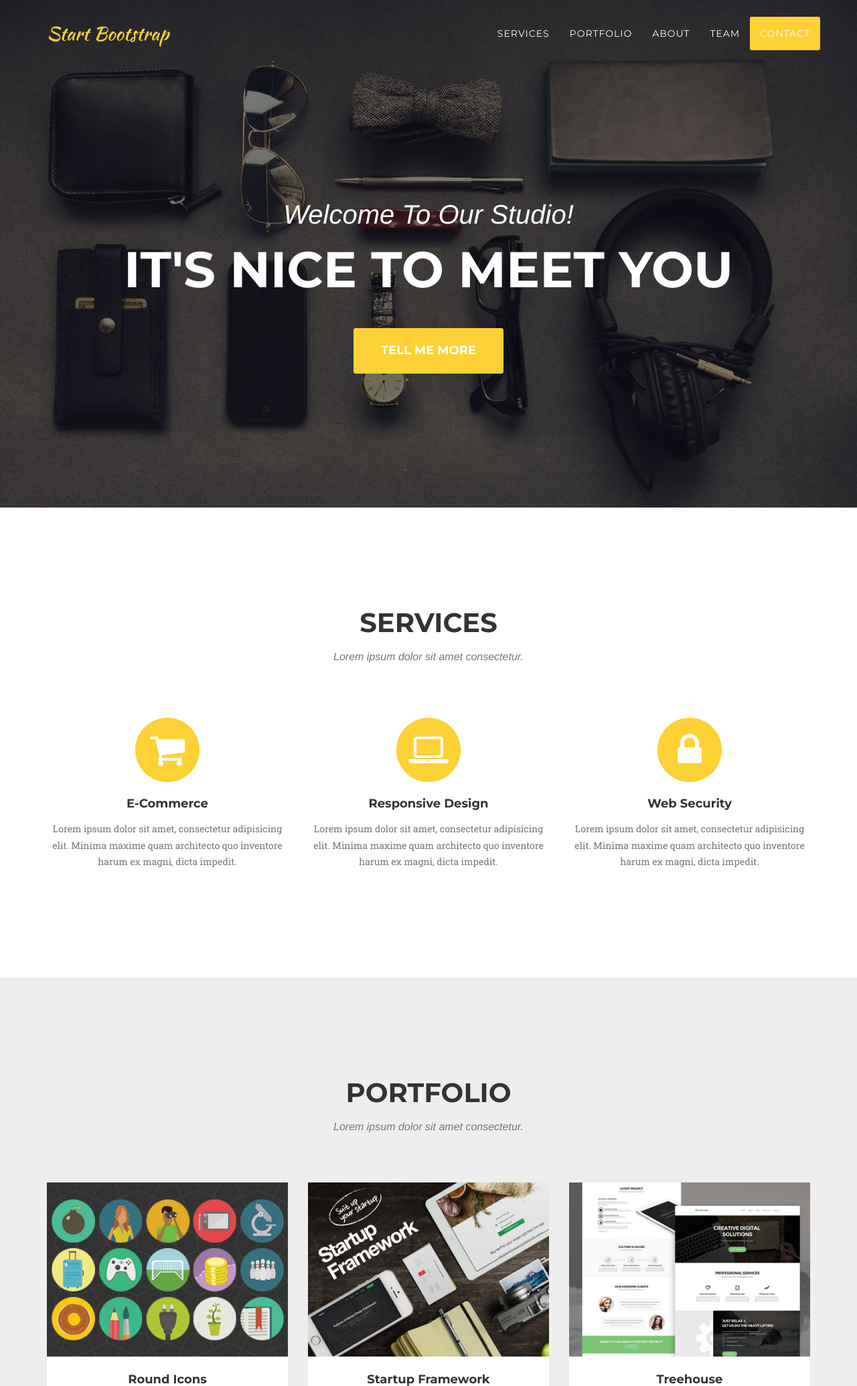
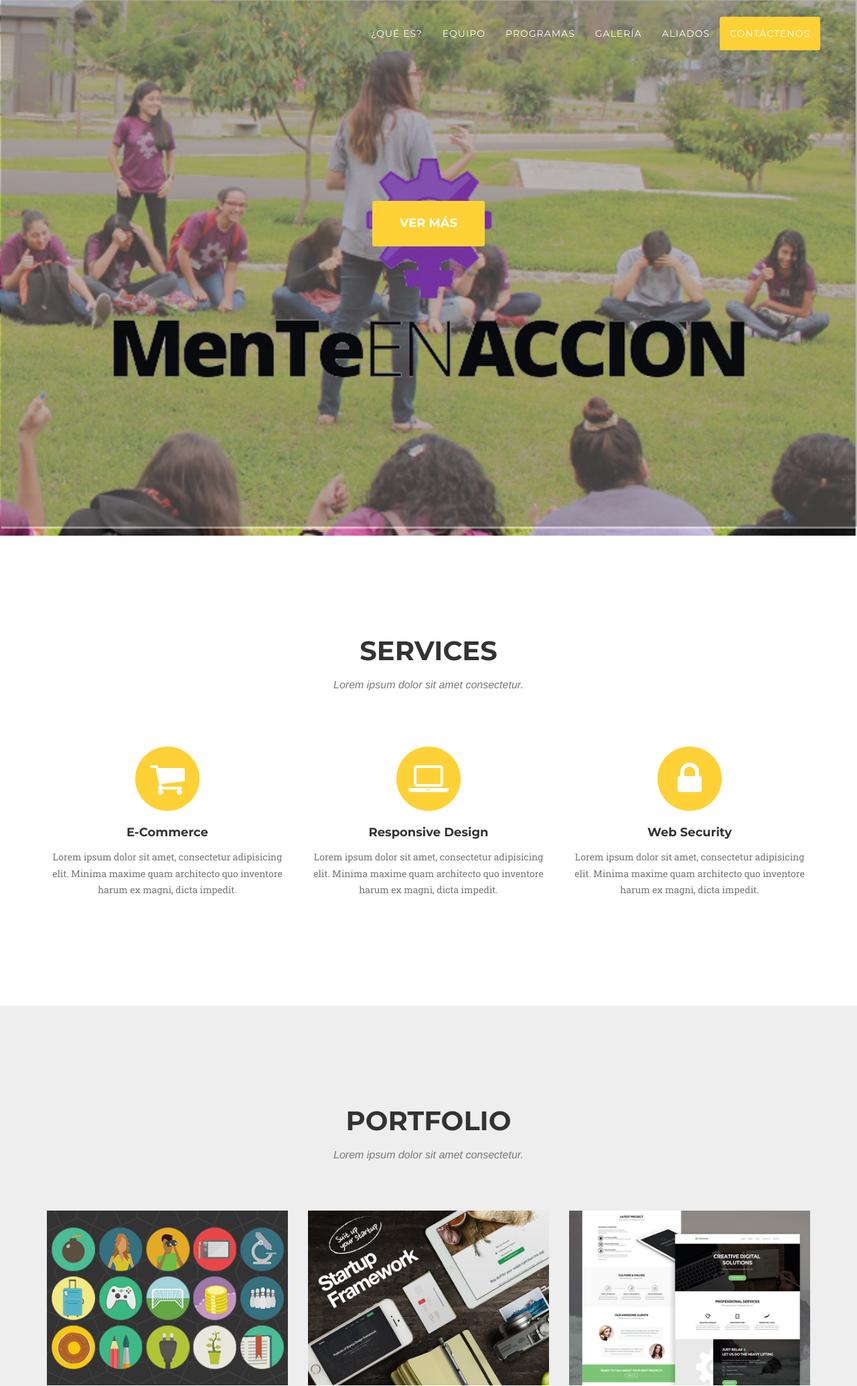
Before and after one commit to Phillipman313/GoMenTe, a Django app: page / in a window 1280 px wide. Shown: the top 2070 px of the page at 67% size. Run offline with Django 3.2, Linux system fonts and the light colour scheme; some libraries are stand-ins or nearby versions; some web fonts are replaced.

Commit message:
Template de Mente en Accion. Se agrego la app Photologue. Seccion de equipo.

```diff
--- a/GoMenTe/urls.py
+++ b/GoMenTe/urls.py
@@ -14,9 +14,13 @@ Including another URLconf
     2. Add a URL to urlpatterns:  url(r'^blog/', include('blog.urls'))
 """
 from django.conf.urls import url, include
+from django.conf.urls.static import static
 from django.contrib import admin
+
+from GoMenTe import settings
 
 urlpatterns = [
     url(r'^', include('home.urls')),
     url(r'^admin/', admin.site.urls),
-]
+    url(r'^photologue/', include('photologue.urls', namespace='photologue')),
+] + static(settings.MEDIA_URL, document_root=settings.MEDIA_ROOT)
--- a/home/models.py
+++ b/home/models.py
@@ -4,6 +4,10 @@ from django.db import models
 from personas.models import Persona
 
 
+class TipoIntegrante(models.Model):
+    nombre = models.CharField('Nombre', max_length=50)
+
 class Equipo(models.Model):
     descripcion = models.TextField('Descripcion')
     idPersonaRef = models.ForeignKey(Persona, on_delete=models.PROTECT, verbose_name='Persona')
+    idTipoIntegranteRef = models.ForeignKey(TipoIntegrante, on_delete=models.PROTECT, verbose_name='Tipo integrante')
--- a/home/static/home/css/agency.css
+++ b/home/static/home/css/agency.css
@@ -6,6 +6,10 @@
 body {
   overflow-x: hidden;
   font-family: "Roboto Slab", "Helvetica Neue", Helvetica, Arial, sans-serif;
+}
+body, html {
+    width: 100%;
+    height: 100%;
 }
 .text-muted {
   color: #777777;
@@ -236,6 +240,7 @@ header {
   -o-background-size: cover;
   text-align: center;
   color: white;
+  min-height: 100%;
 }
 header .intro-text {
   padding-top: 100px;
--- a/home/templates/home/index.html
+++ b/home/templates/home/index.html
@@ -9,7 +9,7 @@
     <meta name="description" content="">
     <meta name="author" content="">
 
-    <title>Agency - Start Bootstrap Theme</title>
+    <title>MenTe en Acción</title>
 
     {% load static %}
     <!-- Bootstrap Core CSS -->
@@ -23,7 +23,7 @@
     <link href='https://fonts.googleapis.com/css?family=Roboto+Slab:400,100,300,700' rel='stylesheet' type='text/css'>
 
     <!-- Theme CSS -->
-    <link href="{% static "home/css/agency.min.css" %}" rel="stylesheet">
+    <link href="{% static "home/css/agency.css" %}" rel="stylesheet">
 
     <!-- HTML5 Shim and Respond.js IE8 support of HTML5 elements and media queries -->
     <!-- WARNING: Respond.js doesn't work if you view the page via file:// -->
@@ -44,7 +44,7 @@
                 <button type="button" class="navbar-toggle" data-toggle="collapse" data-target="#bs-example-navbar-collapse-1">
                     <span class="sr-only">Toggle navigation</span> Menu <i class="fa fa-bars"></i>
                 </button>
-                <a class="navbar-brand page-scroll" href="#page-top">Start Bootstrap</a>
+                <!-- <a class="navbar-brand page-scroll" href="#page-top">Start Bootstrap</a> -->
             </div>
 
             <!-- Collect the nav links, forms, and other content for toggling -->
@@ -54,19 +54,22 @@
                         <a href="#page-top"></a>
                     </li>
                     <li>
-                        <a class="page-scroll" href="#services">Services</a>
+                        <a class="page-scroll" href="#services">¿Qué es?</a>
                     </li>
                     <li>
-                        <a class="page-scroll" href="#portfolio">Portfolio</a>
+                        <a class="page-scroll" href="#portfolio">Equipo</a>
                     </li>
                     <li>
-                        <a class="page-scroll" href="#about">About</a>
+                        <a class="page-scroll" href="#about">Programas</a>
                     </li>
                     <li>
-                        <a class="page-scroll" href="#team">Team</a>
+                        <a class="page-scroll" href="#team">Galería</a>
                     </li>
                     <li>
-                        <a class="page-scroll" href="#contact">Contact</a>
+                        <a class="page-scroll" href="#">Aliados</a>
+                    </li>
+                    <li>
+                        <a class="page-scroll" href="#contact">Contáctenos</a>
                     </li>
                 </ul>
             </div>
@@ -79,9 +82,9 @@
     <header>
         <div class="container">
             <div class="intro-text">
-                <div class="intro-lead-in">Welcome To Our Studio!</div>
-                <div class="intro-heading">It's Nice To Meet You</div>
-                <a href="#services" class="page-scroll btn btn-xl">Tell Me More</a>
+                <!-- <div class="intro-lead-in">Welcome To Our Studio!</div> -->
+                <!-- <div class="intro-heading">It's Nice To Meet You</div> -->
+                <a href="#services" class="page-scroll btn btn-xl">Ver más</a>
             </div>
         </div>
     </header>
--- a/personas/models.py
+++ b/personas/models.py
@@ -4,6 +4,8 @@ from django.db import models
 # Create your models here.
 from django.db.models.signals import post_save
 from django.dispatch.dispatcher import receiver
+from photologue.models import Gallery
+from sortedm2m.fields import SortedManyToManyField
 
 
 class Persona(models.Model):
@@ -19,9 +21,13 @@ class Persona(models.Model):
     telefono = models.CharField('Telefono', max_length=30, null=True, blank=True)
     correo = models.EmailField('Correo', unique=True)
     usuario = models.OneToOneField(User, on_delete=models.CASCADE)
+    fotos = SortedManyToManyField('photologue.Photo', related_name='fotos', blank=True)
     #usuario = models.CharField('Usuario', max_length=50)
     #clave = models.CharField('Clave', max_length=50)
     #confirmacion = models.CharField('Confirmar clave', max_length=50)
+
+    def nombreCompleto(self):
+        return self.nombre + ' ' + self.apellido1 + ' ' + self.apellido2
 
 @receiver(post_save, sender=User)
 def crearPersona(sender, **kwargs):
```
Also changed, not shown: GoMenTe/settings.py (+11 -0 lines), escuelas/models.py (+8 -0 lines), home/templates/home/equipo.html (added, +30 -0 lines), escuelas/migrations/0003_auto_20170405_2138.py (added), home/migrations/0001_initial.py (added), home/static/home/img/header-bg.jpg, personas/migrations/0006_persona_fotos.py (added), 1 other file.
